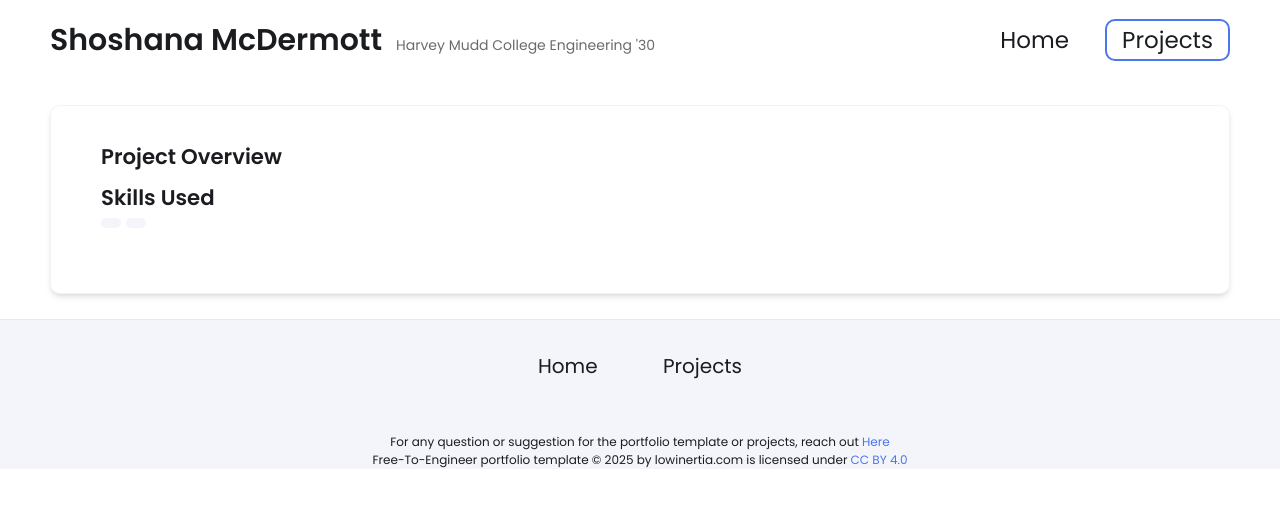
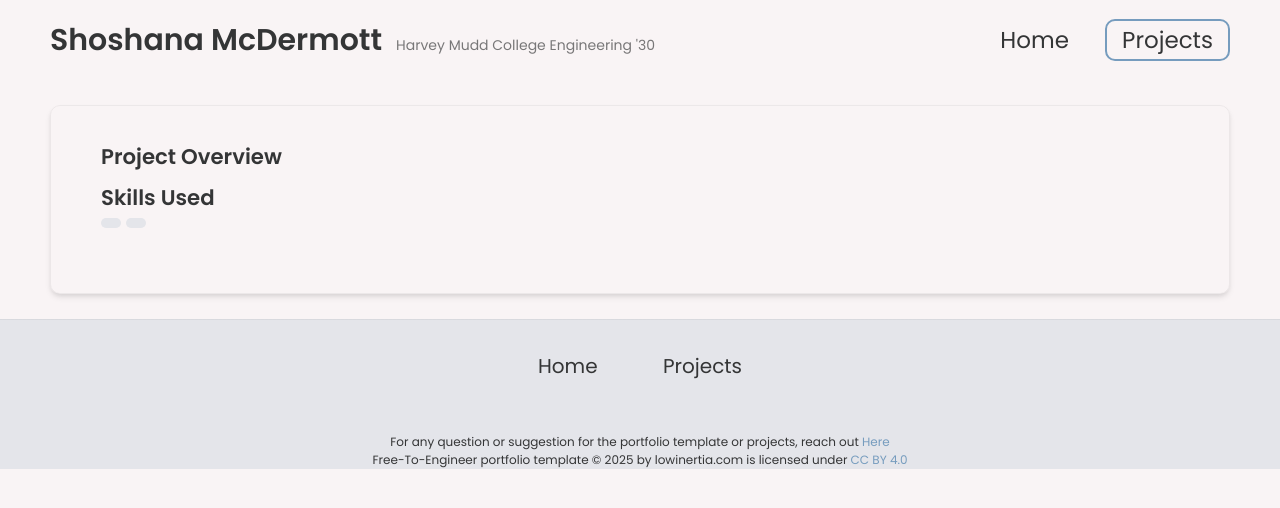
Before and after one commit to smcdermott-commits/smcdermott-commits.github.io, a Jekyll site: the page built from Reference/template.md, in a window 1280 px wide. Shown: the top 508 px of the page. Built offline with Jekyll 4.4.1, drawn with Linux system fonts in a browser that asks for light colours.

Commit message:
Apply retro blue and chartreuse color palette

```diff
--- a/_config.yml
+++ b/_config.yml
@@ -91,13 +91,13 @@ formspree-key:   https://formspree.io/f/{8-digit key}
 
 
 # Active theme (Updatethis to switch themes). Make sure to keep the indentation the samne.
-colors: # this is the basic theme
-  text: "#1a1c20"
-  border: "#ddd"
-  link: "#4a76ee"
-  highlight: "#0c0cf2"
-  background: "#ffffff"
-  light_background: "#f3f5fb"
+colors: # Humanfinny-inspired palette
+  text: "#343536"
+  border: "#9FBCE1"
+  link: "#769CBE"
+  highlight: "#B8C036"
+  background: "#F9F4F5"
+  light_background: "#E4E5EA"
 
 # A few examples.
 basic theme:
```
